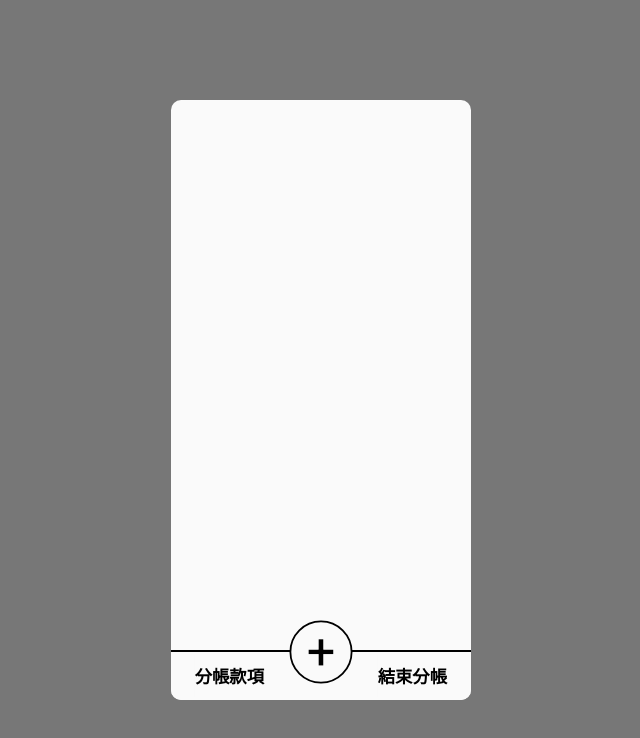
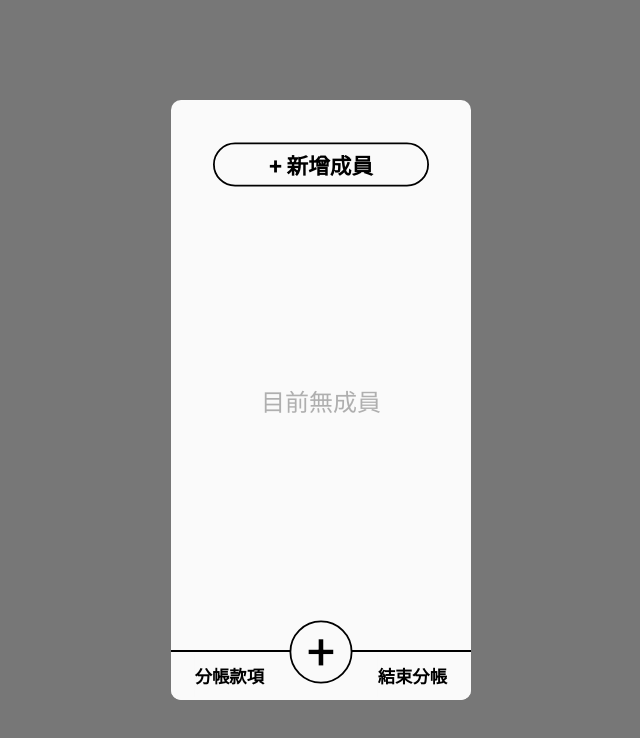
Before and after one commit to littlePlumule/bill-split, a Vue app: page / in a window 1280 px wide. Shown: the top 738 px of the page, without its empty margins (319-959 px from the left). Built offline with nearby package versions, Linux system fonts and the light colour scheme.

Commit message:
add: member & member model

```diff
--- a/package.json
+++ b/package.json
@@ -9,6 +9,7 @@
     "preview": "vite preview"
   },
   "dependencies": {
+    "uuid": "^9.0.0",
     "vue": "^3.2.47"
   },
   "devDependencies": {
--- a/src/App.vue
+++ b/src/App.vue
@@ -1,6 +1,8 @@
 <template>
+  <member-modal :show="memberShow" @close="closeMember" @add-member="addMember"></member-modal>
   <div class="container">
     <main>
+      <Members :members="members" @show-member="showMember"> </Members>
     </main>
     <footer>
       <button class="share-payment">分帳款項</button>
@@ -11,6 +13,32 @@
 </template>
 
 <script setup>
+import { v4 as uuidv4 } from 'uuid';
+
+import Members from './components/Members.vue'
+import memberModal from './components/AddMembers.vue'
+
+import { ref, reactive } from 'vue'
+
+const members = reactive([])
+let memberShow = ref(false)
+
+function showMember() {
+  memberShow.value = true
+}
+
+function closeMember() {
+  memberShow.value = false
+}
+
+function addMember(name) {
+  const member = {
+    id: uuidv4(),
+    name,
+    price: 0
+  }
+  members.push(member);
+}
 </script>
 
 <style>
@@ -68,7 +96,7 @@
   z-index: 2;
 }
 
-  footer button{
+footer button {
   cursor: pointer;
   border: none;
   background-color: var(--main-background);
@@ -78,11 +106,11 @@
 
 .share-payment,
 .end-share {
-    transform: scale(.9);
+  transform: scale(0.9);
 }
 
 .share-payment:hover,
-  .end-share:hover{
+.end-share:hover {
   transform: scale(1);
 }
 
@@ -90,7 +118,7 @@
   position: absolute;
   left: 50%;
   top: 0;
-    transform: translate(-50%, -50%) scale(.9);
+  transform: translate(-50%, -50%) scale(0.9);
   background-color: var(--main-background);
   border: 2px solid #000;
   width: 70px;
@@ -103,5 +131,4 @@
 .add-payment:hover {
   transform: translate(-50%, -50%) scale(1);
 }
-
 </style>
--- /dev/null
+++ b/src/components/AddMembers.vue
@@ -0,0 +1,110 @@
+<template>
+  <div class="overlay" v-if="show" @click.self="close"></div>
+  <div class="modal" v-if="show">
+    <form @submit.prevent="addMember">
+      <input type="text" placeholder="請輸入成員名稱" v-model.trim="name" />
+      <button class="add" type="submit">新增</button>
+      <button class="cancel" type="button" @click="close">關閉</button>
+      <p v-if="showError">不可為空、名稱限12個字內</p>
+    </form>
+  </div>
+</template>
+
+<script setup>
+import { ref } from 'vue'
+
+const props = defineProps(['show'])
+const emit = defineEmits(['close', 'add-member'])
+
+let name = ref('')
+let showError = ref(false)
+
+function close() {
+  showError.value = false
+  name.value = ''
+  emit('close')
+}
+
+function addMember() {
+  if (name.value === '' || name.value.length > 12) {
+    showError.value = true
+    return
+  }
+  emit('add-member', name.value)
+  close()
+}
+</script>
+
+<style scoped>
+.overlay {
+  position: fixed;
+  height: 100%;
+  width: 100%;
+  background-color: var(--overlay);
+  z-index: 3;
+}
+
+.modal {
+  position: absolute;
+  top: 50%;
+  left: 50%;
+  transform: translate(-50%, -50%);
+  width: 280px;
+  background-color: var(--modal);
+  border-radius: 8px;
+  z-index: 4;
+  padding: 15px;
+}
+
+input {
+  display: block;
+  width: 100%;
+  border: none;
+  outline: none;
+  font-size: 1.2rem;
+  padding: 4px;
+  border-radius: 5px;
+}
+
+button {
+  margin-top: 10px;
+  width: 50%;
+  font-size: 1.4rem;
+  padding: 5px 0;
+  cursor: pointer;
+  border: none;
+  outline: none;
+  color: #fff;
+}
+
+.add {
+  background-color: var(--add);
+  border-top-left-radius: 5px;
+  border-bottom-left-radius: 5px;
+}
+
+.add:hover {
+  background-color: var(--hover);
+}
+
+.cancel {
+  background-color: var(--no-one);
+  border-top-right-radius: 5px;
+  border-bottom-right-radius: 5px;
+}
+
+.cancel:hover {
+  background-color: var(--cancel);
+}
+
+p {
+  background-color: var(--error);
+  color: #fff;
+  border-radius: 8px;
+  font-size: 1rem;
+  padding: 2px 0;
+  font-weight: normal;
+  text-align: center;
+  margin-top: 10px;
+}
+</style>
--- /dev/null
+++ b/src/components/Members.vue
@@ -0,0 +1,88 @@
+<template>
+  <ul v-if="members.length !== 0">
+    <li v-for="member of members" :key="member.id" v-cloak>
+      <p>{{ member.name }}</p>
+      <div class="price"><span>NT$ </span>{{ member.price }}</div>
+    </li>
+  </ul>
+  <div class="no-member" v-else>目前無成員</div>
+  <button class="add-member" @click="showMember">&#x2b; 新增成員</button>
+</template>
+
+<script setup>
+const props = defineProps(['members'])
+const emit = defineEmits(['show-member'])
+
+function showMember() {
+  emit('show-member')
+}
+</script>
+
+<style scoped>
+ul {
+  padding: 0 20px;
+}
+
+li {
+  display: flex;
+  justify-content: space-between;
+  align-items: center;
+  border-bottom: 1px solid #000;
+}
+
+li + li {
+  margin-top: 20px;
+}
+
+.price,
+p {
+  font-size: 1.2rem;
+}
+
+.price {
+  flex-shrink: 0;
+  font-weight: bold;
+}
+
+.price span {
+  font-size: 0.8rem;
+  font-weight: normal;
+}
+
+.receivables {
+  color: var(--receivables);
+}
+
+.payable {
+  color: var(--payable);
+}
+
+.no-member {
+  font-size: 24px;
+  color: var(--no-one);
+  white-space: nowrap;
+  margin: 0 auto;
+  position: absolute;
+  top: 50%;
+  left: 50%;
+  transform: translate(-50%, -50%);
+}
+
+.add-member {
+  display: block;
+  width: 80%;
+  border: 2px solid #000;
+  border-radius: 50px;
+  padding: 5px 0;
+  font-size: 24px;
+  font-weight: bold;
+  cursor: pointer;
+  background-color: transparent;
+  margin: 20px auto 50px;
+  transform: scale(0.9);
+}
+
+.add-member:hover {
+  transform: scale(1);
+}
+</style>
```
Also changed, not shown: .eslintrc.cjs (deleted), .eslintrc.js (added), 1 other file (tests, documents, lock files or other folders). Lines whose indentation alone changed are shown as unchanged.
